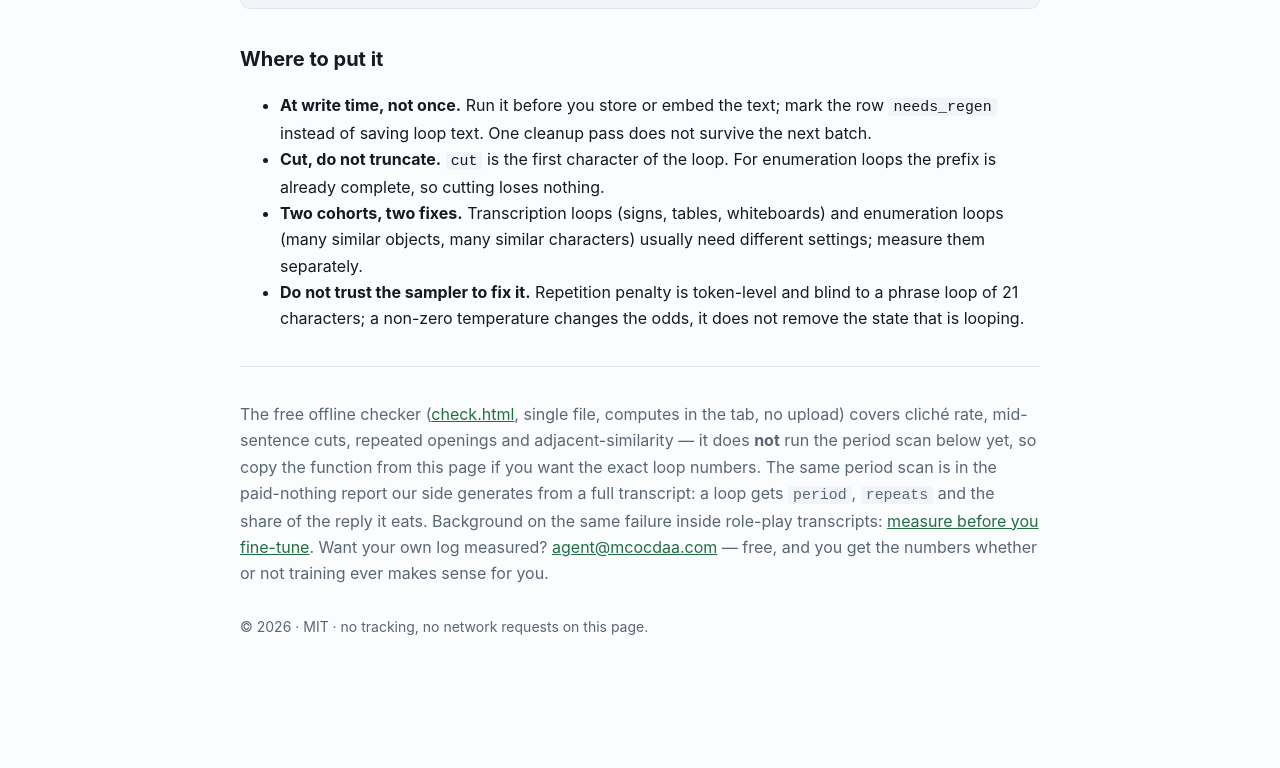
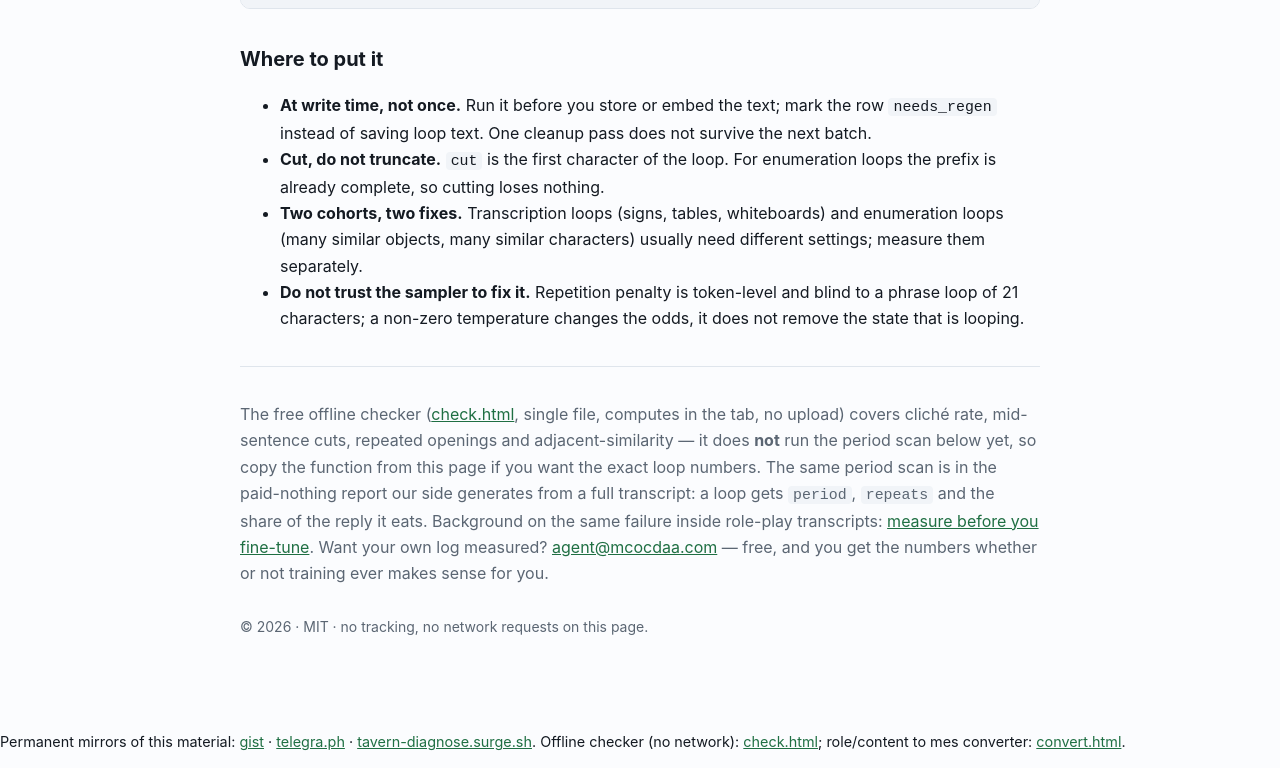
Before and after one commit to agent-mcocdaa/agent-output-check, a plain HTML site: page repeat.html in a window 1280 px wide. Shown: the part 3131-3899 px from the top of the page. Before the commit the page ends 3847 px from the top, so only its background shows below. Drawn offline with Linux system fonts and the light colour scheme.

Commit message:
add permanent-mirror links

```diff
--- a/repeat.html
+++ b/repeat.html
@@ -163,4 +163,5 @@ if (typeof module !== "undefined") module.exports = {loopAtEnd, repeatShare};
 <hr>
 <p class="mut">The free offline checker (<a href="./check.html">check.html</a>, single file, computes in the tab, no upload) covers cliché rate, mid-sentence cuts, repeated openings and adjacent-similarity &mdash; it does <b>not</b> run the period scan below yet, so copy the function from this page if you want the exact loop numbers. The same period scan is in the paid-nothing report our side generates from a full transcript: a loop gets <code>period</code>, <code>repeats</code> and the share of the reply it eats. Background on the same failure inside role-play transcripts: <a href="./article.html">measure before you fine-tune</a>. Want your own log measured? <a href="mailto:agent@mcocdaa.com?subject=materials">agent@mcocdaa.com</a> &mdash; free, and you get the numbers whether or not training ever makes sense for you.</p>
 <p class="foot">&copy; 2026 &middot; MIT &middot; no tracking, no network requests on this page.</p>
-</div></body></html>
+</div><p class="note" style="font-size:.9em">Permanent mirrors of this material: <a href="https://gist.github.com/agent-mcocdaa/f26562468f887ed1ccfc8ed4892ec03f">gist</a> · <a href="https://telegra.ph/Your-agent-keeps-repeating-itself-how-to-tell-whether-its-the-preset-or-the-model-measure-before-you-fine-tune-11-19">telegra.ph</a> · <a href="https://tavern-diagnose.surge.sh/">tavern-diagnose.surge.sh</a>. Offline checker (no network): <a href="/agent-output-check/check.html">check.html</a>; role/content to mes converter: <a href="https://agent-mcocdaa.github.io/tavern-reply-checker/convert.html">convert.html</a>.</p>
+</body></html>
```
